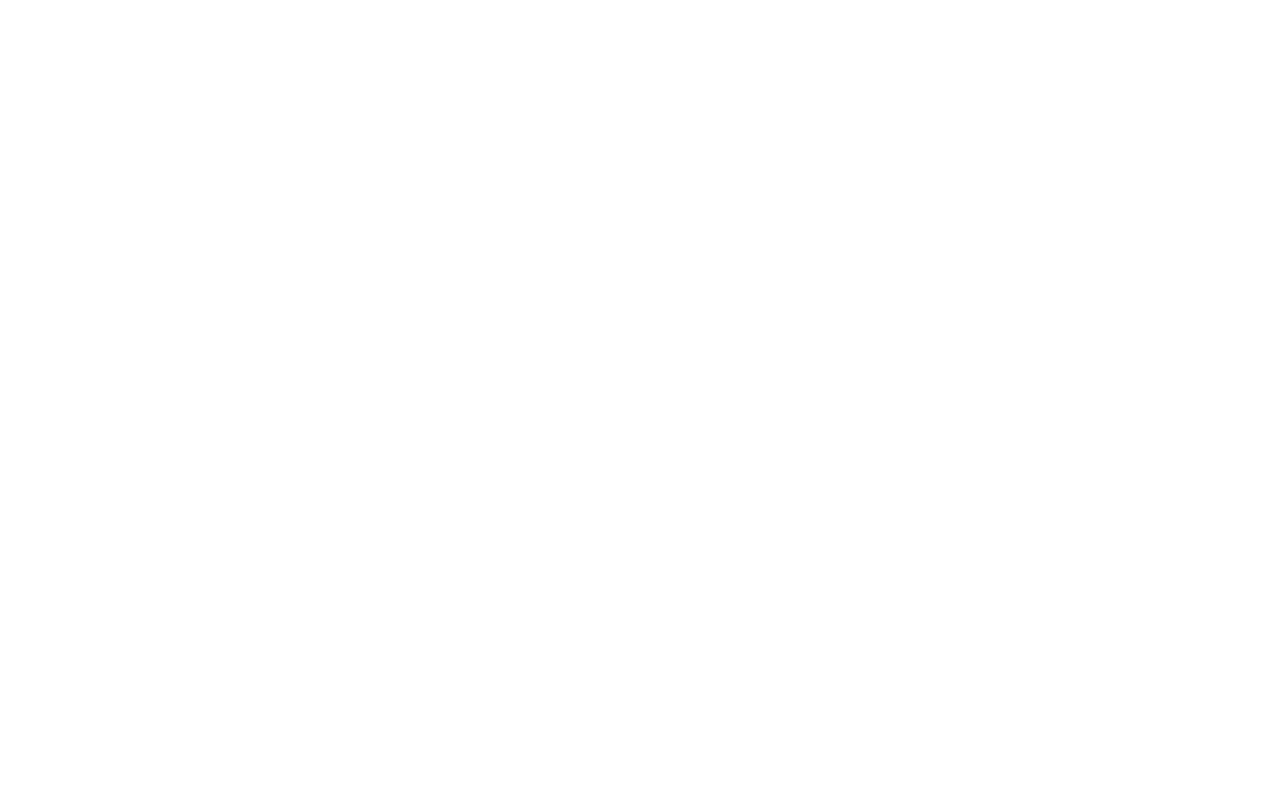
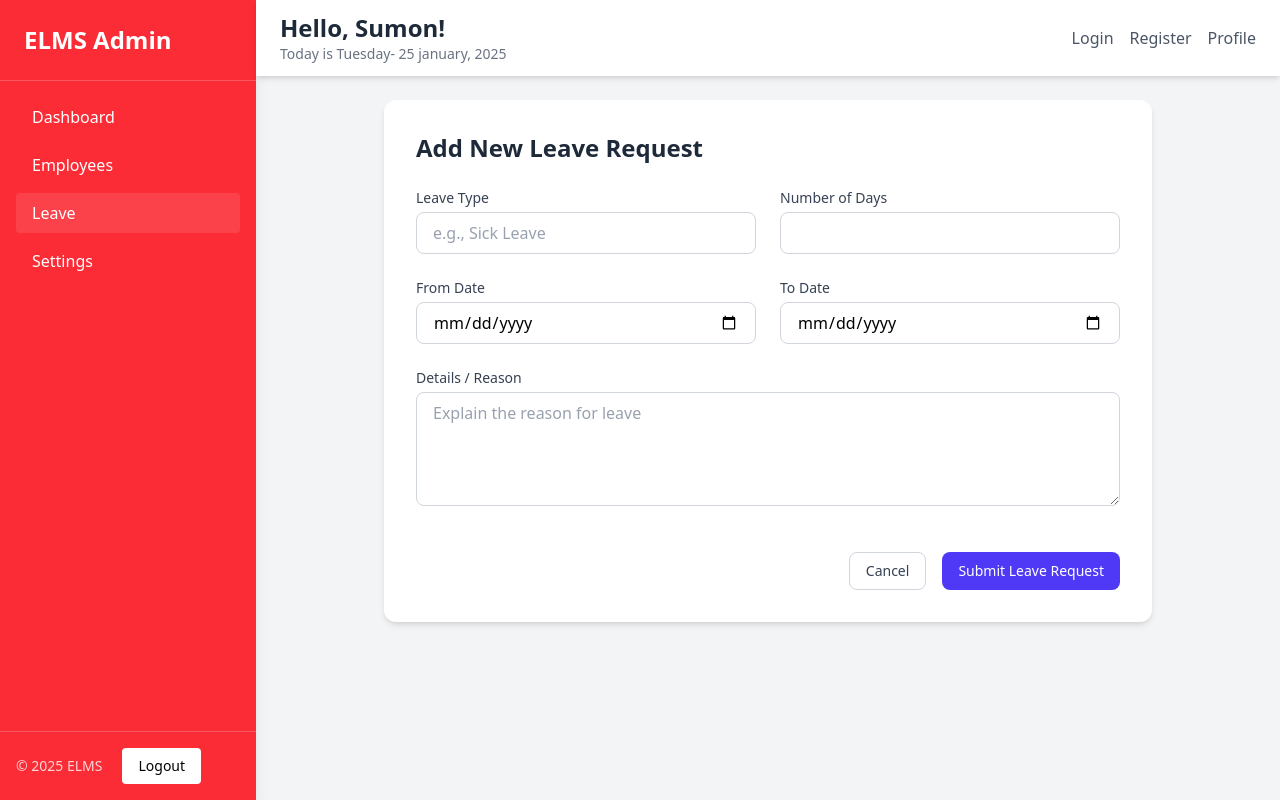
Before and after one commit to Sumon180/employee-management, an Angular app: page /leaves/leave-request in a window 1280 px wide. Before the commit this address led to /. Built offline with nearby package versions, Linux system fonts and the light colour scheme.

Commit message:
Add New Leave Request form

```diff
--- a/src/app/app.routes.ts
+++ b/src/app/app.routes.ts
@@ -6,6 +6,7 @@
 import { Leaves } from './features/leaves/leaves';
 import { NewEmployee } from './features/employee/new-employee/new-employee';
 import { Settings } from './features/settings/settings';
+import { LeaveRequest } from './features/leaves/leave-request/leave-request';
 
 export const routes: Routes = [
   {
@@ -38,6 +39,10 @@
         component: Leaves,
       },
       {
+        path: 'leaves/leave-request',
+        component: LeaveRequest,
+      },
+      {
         path: 'settings',
         component: Settings,
       },
--- /dev/null
+++ b/src/app/features/leaves/leave-request/leave-request.html
@@ -0,0 +1,115 @@
+<div class="max-w-3xl mx-auto bg-white p-8 rounded-xl shadow-md">
+  <h2 class="text-2xl font-semibold text-gray-800 mb-6">
+    Add New Leave Request
+  </h2>
+
+  <form class="space-y-6">
+    <!-- Row 1: Leave Type & Number of Days -->
+    <div class="grid grid-cols-1 md:grid-cols-2 gap-6">
+      <div>
+        <label
+          for="leaveType"
+          class="block text-sm font-medium text-gray-700 mb-1"
+        >
+          Leave Type
+        </label>
+        <input
+          type="text"
+          id="leaveType"
+          name="leaveType"
+          ngModel
+          required
+          placeholder="e.g., Sick Leave"
+          class="w-full px-4 py-2 rounded-lg border border-gray-300 bg-white placeholder-gray-400 focus:outline-none focus:ring-2 focus:ring-indigo-500 transition"
+        />
+      </div>
+
+      <div>
+        <label
+          for="numberOfDays"
+          class="block text-sm font-medium text-gray-700 mb-1"
+        >
+          Number of Days
+        </label>
+        <input
+          type="number"
+          id="numberOfDays"
+          name="numberOfDays"
+          ngModel
+          required
+          min="1"
+          class="w-full px-4 py-2 rounded-lg border border-gray-300 bg-white placeholder-gray-400 focus:outline-none focus:ring-2 focus:ring-indigo-500 transition"
+        />
+      </div>
+    </div>
+
+    <!-- Row 2: From Date & To Date -->
+    <div class="grid grid-cols-1 md:grid-cols-2 gap-6">
+      <div>
+        <label
+          for="fromDate"
+          class="block text-sm font-medium text-gray-700 mb-1"
+        >
+          From Date
+        </label>
+        <input
+          type="date"
+          id="fromDate"
+          name="fromDate"
+          ngModel
+          required
+          class="w-full px-4 py-2 rounded-lg border border-gray-300 bg-white focus:outline-none focus:ring-2 focus:ring-indigo-500 transition"
+        />
+      </div>
+
+      <div>
+        <label
+          for="toDate"
+          class="block text-sm font-medium text-gray-700 mb-1"
+        >
+          To Date
+        </label>
+        <input
+          type="date"
+          id="toDate"
+          name="toDate"
+          ngModel
+          required
+          class="w-full px-4 py-2 rounded-lg border border-gray-300 bg-white focus:outline-none focus:ring-2 focus:ring-indigo-500 transition"
+        />
+      </div>
+    </div>
+
+    <!-- Row 3: Details -->
+    <div>
+      <label for="reason" class="block text-sm font-medium text-gray-700 mb-1">
+        Details / Reason
+      </label>
+      <textarea
+        id="reason"
+        name="reason"
+        ngModel
+        rows="4"
+        placeholder="Explain the reason for leave"
+        class="w-full px-4 py-2 rounded-lg border border-gray-300 bg-white placeholder-gray-400 focus:outline-none focus:ring-2 focus:ring-indigo-500 transition"
+      ></textarea>
+    </div>
+
+    <!-- Actions -->
+    <div class="flex justify-end gap-4 pt-4">
+      <button
+        type="button"
+        class="px-4 py-2 rounded-lg border border-gray-300 text-sm font-medium text-gray-700 hover:bg-gray-100 transition"
+      >
+        Cancel
+      </button>
+
+      <button
+        type="submit"
+        class="px-4 py-2 rounded-lg bg-indigo-600 hover:bg-indigo-700 text-white text-sm font-medium transition"
+      >
+        Submit Leave Request
+      </button>
+    </div>
+  </form>
+</div>
--- a/src/app/features/leaves/leaves.html
+++ b/src/app/features/leaves/leaves.html
@@ -7,7 +7,7 @@
       </p>
     </div>
     <a
-      routerLink="/employee/new"
+      routerLink="/leaves/leave-request"
       class="bg-[var(--primary)] hover:bg-opacity-90 text-white font-medium px-5 py-2 cursor-pointer rounded-md text-sm shadow"
     >
       + Add Leave Request
--- a/src/app/features/leaves/leaves.ts
+++ b/src/app/features/leaves/leaves.ts
@@ -1,10 +1,10 @@
 import { Component } from '@angular/core';
 import { CommonModule, NgClass } from '@angular/common';
-import { RouterModule } from '@angular/router';
+import { RouterLink } from '@angular/router';
 
 @Component({
   selector: 'app-leaves',
-  imports: [NgClass, CommonModule],
+  imports: [NgClass, CommonModule, RouterLink],
   templateUrl: './leaves.html',
   styleUrl: './leaves.css',
 })
```
Also changed, not shown: src/app/features/leaves/leave-request/leave-request.ts (added, +11 -0 lines), src/app/features/leaves/leave-request/leave-request.css (added), 1 other file (tests, documents, lock files or other folders).
